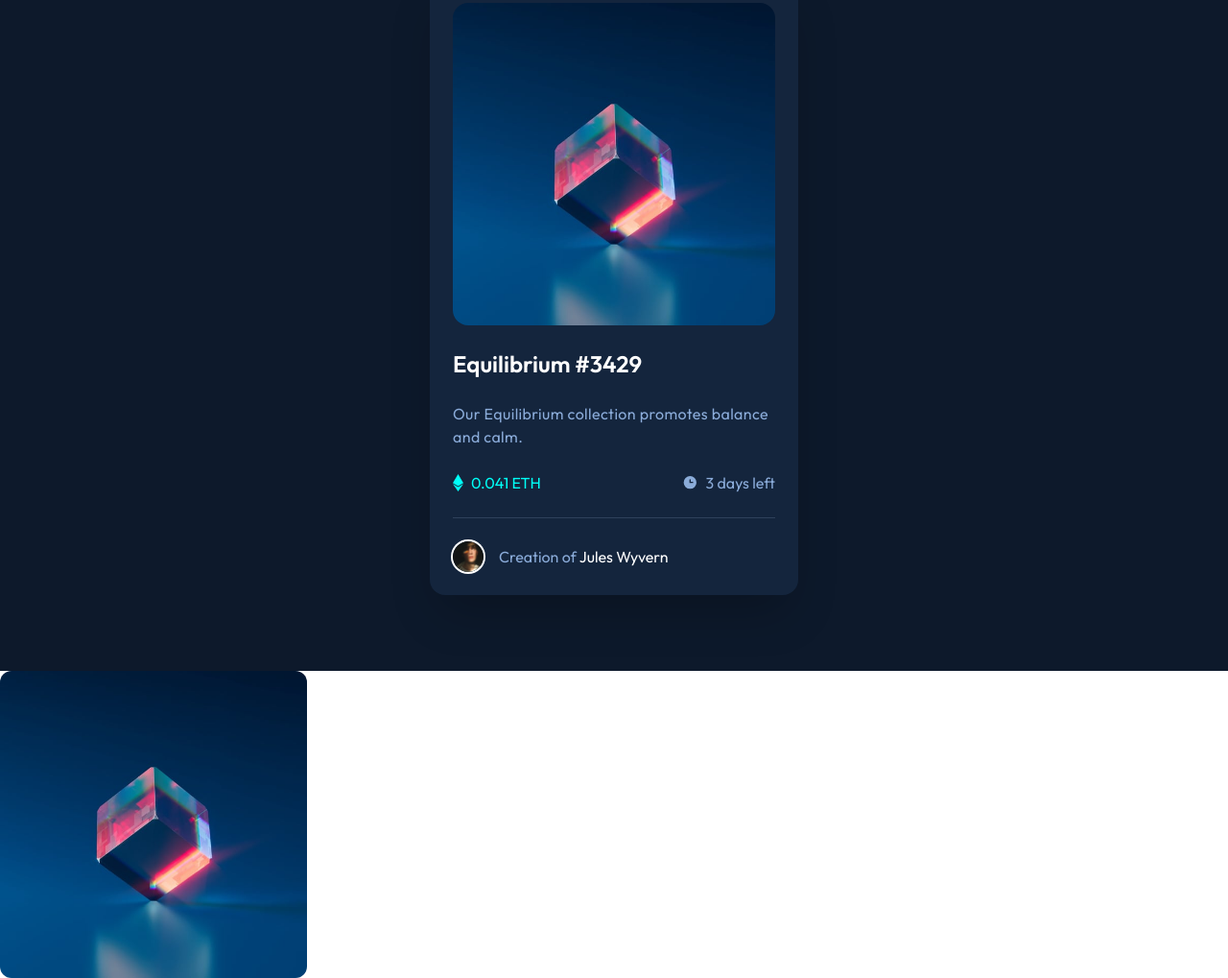
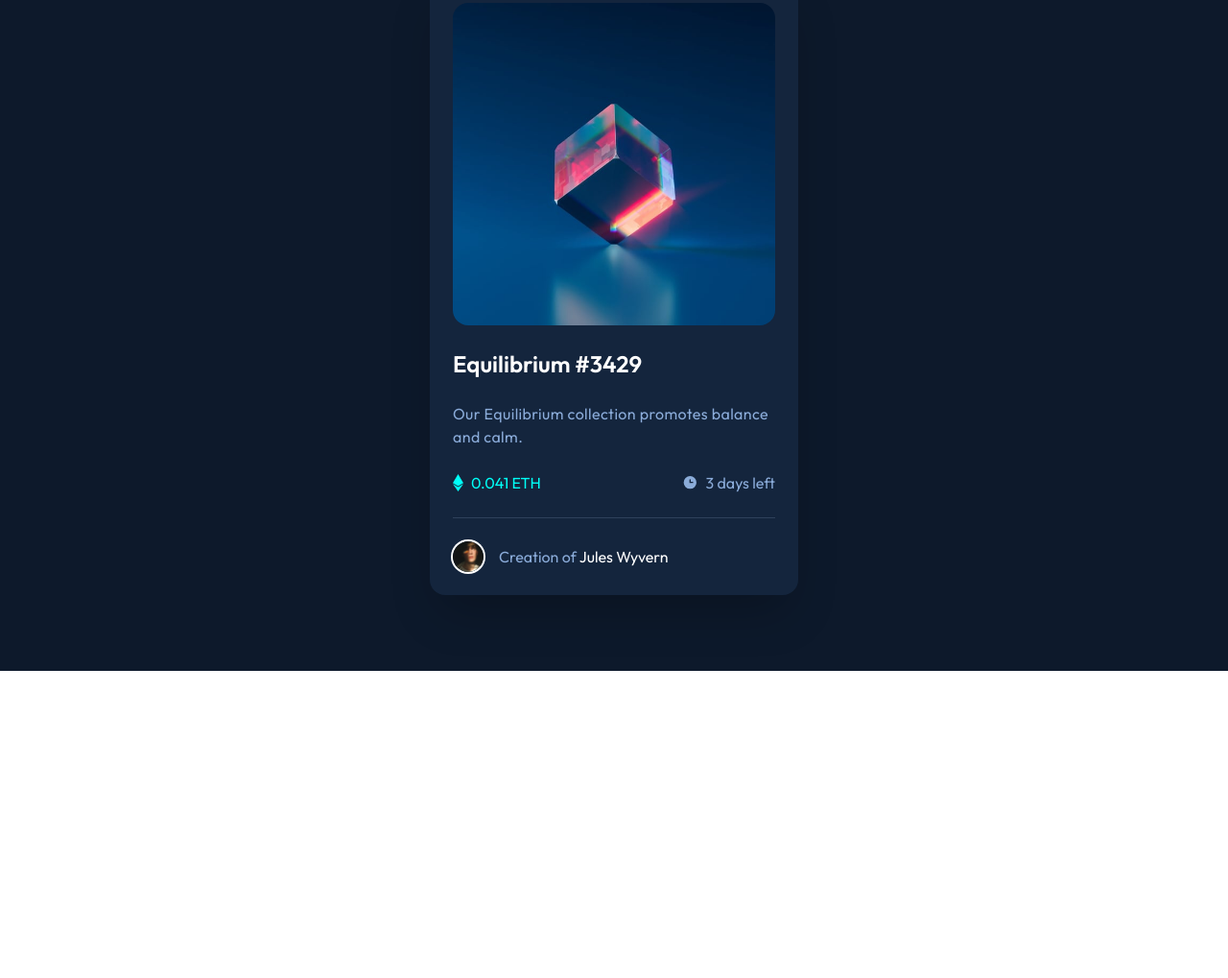
Before and after one commit to samuelsmith442/NFT-preview-card, a website: page index.html in a window 1280 px wide. Shown: the part 101-1120 px from the top of the page at 96% size. After the commit the page ends 800 px from the top, so only its background shows below. Drawn offline with Linux system fonts and the light colour scheme.

Commit message:
Update index.html

```diff
--- a/index.html
+++ b/index.html
@@ -89,9 +89,3 @@
     </main>
   </body>
 </html>
-
-<img
-  src="images/image-equilibrium.jpg"
-  alt="cube"
-  class="object-fit rounded-xl h-80 md:h-80 md:rounded-l-xl cursor-pointer"
-/>
```
